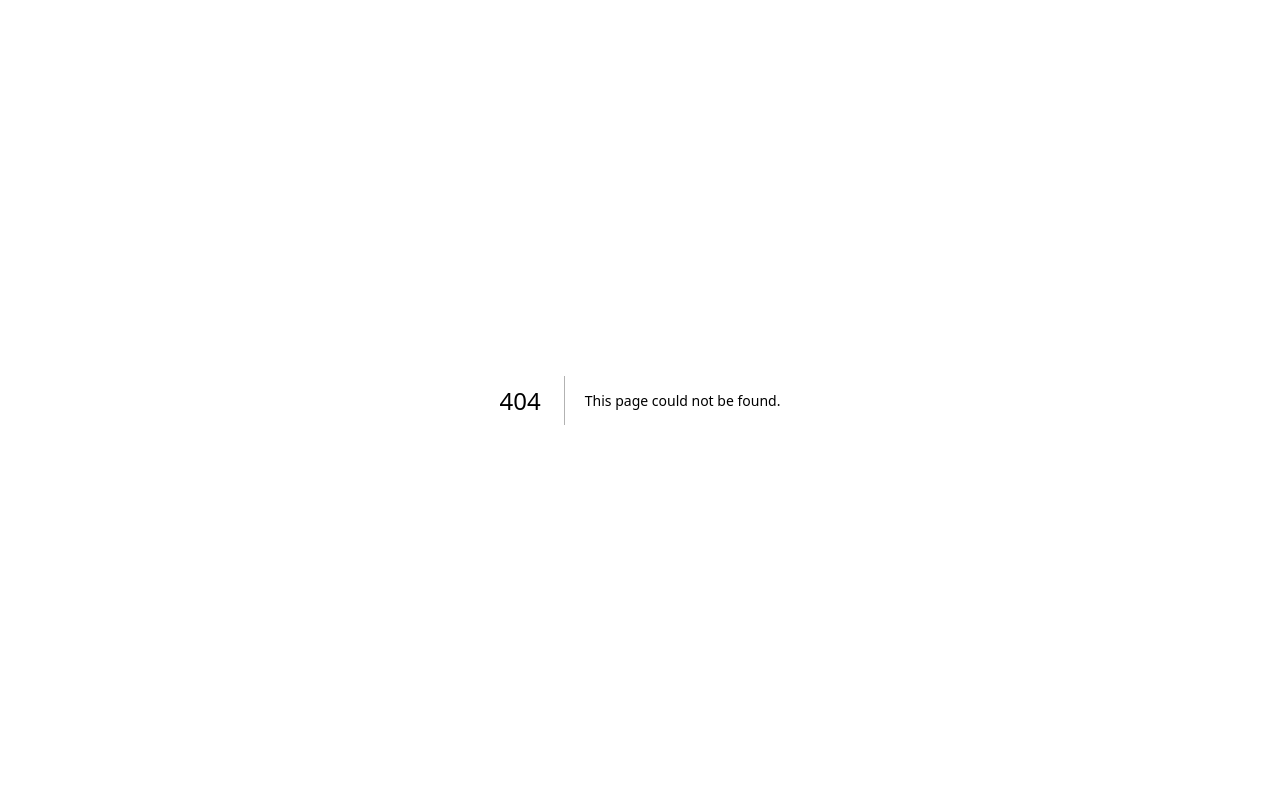
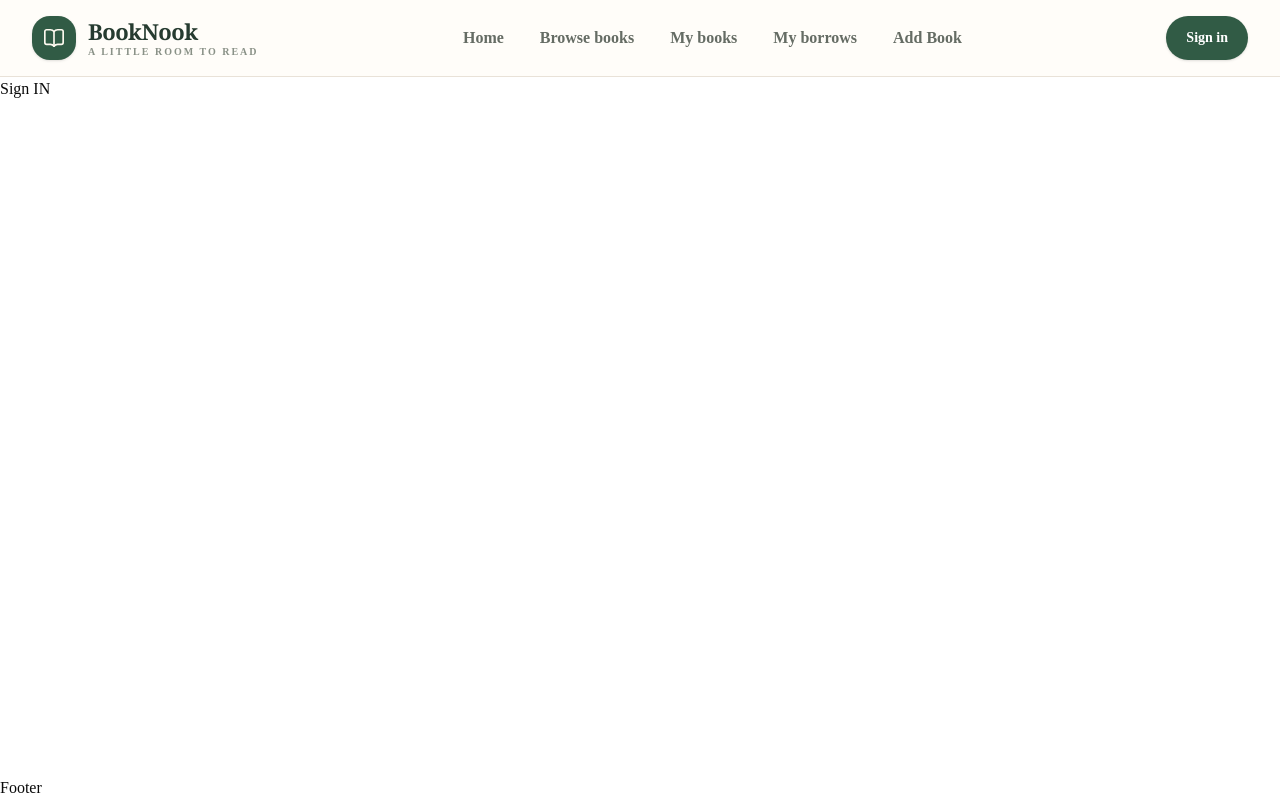
Before and after one commit to mdraju116/BookNook-A7-Frontend, a Next.js app in the folder book-nook/: page /sign-in in a window 1280 px wide. Before the commit this address had no page. Built offline with nearby package versions, Linux system fonts and the light colour scheme.

Commit message:
navbar-completed

```diff
--- /dev/null
+++ b/book-nook/src/app/(auth)/sign-in/page.tsx
@@ -0,0 +1,11 @@
+import React from 'react';
+
+const SignInPage = () => {
+    return (
+        <div>
+            Sign IN
+        </div>
+    );
+};
+
+export default SignInPage;
--- /dev/null
+++ b/book-nook/src/app/(auth)/sign-up/page.tsx
@@ -0,0 +1,10 @@
+
+const SignUpPage = () => {
+    return (
+        <div>
+            sign up
+        </div>
+    );
+};
+
+export default SignUpPage;
--- /dev/null
+++ b/book-nook/src/app/(pages)/add-book/page.tsx
@@ -0,0 +1,12 @@
+import React from 'react';
+
+const AddBookPage = () => {
+    return (
+        <div>
+            add book
+
+        </div>
+    );
+};
+
+export default AddBookPage;
--- /dev/null
+++ b/book-nook/src/app/(pages)/all-books/page.tsx
@@ -0,0 +1,11 @@
+import React from 'react';
+
+const AllBookPage = () => {
+    return (
+        <div>
+            all book
+        </div>
+    );
+};
+
+export default AllBookPage;
--- /dev/null
+++ b/book-nook/src/app/(pages)/my-books/page.tsx
@@ -0,0 +1,11 @@
+import React from 'react';
+
+const MyBookPage = () => {
+    return (
+        <div>
+            my books
+        </div>
+    );
+};
+
+export default MyBookPage;
--- /dev/null
+++ b/book-nook/src/app/(pages)/my-borrows/page.tsx
@@ -0,0 +1,11 @@
+import React from 'react';
+
+const MyBorrowPage = () => {
+    return (
+        <div>
+            my borrows
+        </div>
+    );
+};
+
+export default MyBorrowPage;
--- a/book-nook/src/app/layout.tsx
+++ b/book-nook/src/app/layout.tsx
@@ -1,6 +1,8 @@
 import type { Metadata } from "next";
 import { Geist, Geist_Mono } from "next/font/google";
 import "./globals.css";
+import Navbar from "@/components/shared/Navbar";
+import Footer from "@/components/shared/Footer";
 
 const geistSans = Geist({
   variable: "--font-geist-sans",
@@ -23,7 +25,17 @@ export default function RootLayout({ children }: LayoutProps<"/">) {
       lang="en"
       className={`${geistSans.variable} ${geistMono.variable} h-full antialiased`}
     >
-      <body className="min-h-full flex flex-col">{children}</body>
+      <body className="min-h-full flex flex-col">
+        <Navbar/>
+        <main className="flex-1">
+          {children}
+        </main>
+
+        <Footer/>
+
+      </body>
+
+
     </html>
   );
 }
--- a/book-nook/src/app/page.tsx
+++ b/book-nook/src/app/page.tsx
@@ -1,69 +1,9 @@
-import Image from "next/image";
+
 
 export default function Home() {
   return (
-    <div className="flex flex-col flex-1 items-center justify-center bg-zinc-50 font-sans dark:bg-black">
-      <main className="flex flex-1 w-full max-w-3xl flex-col items-center justify-between py-32 px-16 bg-white dark:bg-black sm:items-start">
-        <Image
-          className="dark:invert h-5 w-[100px]"
-          src="/next.svg"
-          alt="Next.js logo"
-          width={100}
-          height={20}
-          priority
-        />
-        <div className="flex flex-col items-center gap-6 text-center sm:items-start sm:text-left">
-          <h1 className="max-w-xs text-3xl font-semibold leading-10 tracking-tight text-black dark:text-zinc-50">
-            To get started, edit the{" "}
-            <code className="rounded bg-black/[.06] px-1.5 py-0.5 font-mono text-[0.9em] dark:bg-white/[.08]">
-              page.tsx
-            </code>{" "}
-            file.
-          </h1>
-          <p className="max-w-md text-lg leading-8 text-zinc-600 dark:text-zinc-400">
-            Looking for a starting point or more instructions? Head over to{" "}
-            <a
-              href="https://vercel.com/templates?framework=next.js&utm_source=create-next-app&utm_medium=appdir-template-tw&utm_campaign=create-next-app"
-              className="font-medium text-zinc-950 dark:text-zinc-50"
-            >
-              Templates
-            </a>{" "}
-            or the{" "}
-            <a
-              href="https://nextjs.org/learn?utm_source=create-next-app&utm_medium=appdir-template-tw&utm_campaign=create-next-app"
-              className="font-medium text-zinc-950 dark:text-zinc-50"
-            >
-              Learning
-            </a>{" "}
-            center.
-          </p>
-        </div>
-        <div className="flex flex-col gap-4 text-base font-medium sm:flex-row">
-          <a
-            className="flex h-12 w-full items-center justify-center gap-2 rounded-full bg-foreground px-5 text-background transition-colors hover:bg-[#383838] dark:hover:bg-[#ccc] md:w-[158px]"
-            href="https://vercel.com/new?utm_source=create-next-app&utm_medium=appdir-template-tw&utm_campaign=create-next-app"
-            target="_blank"
-            rel="noopener noreferrer"
-          >
-            <Image
-              className="dark:invert h-[14px] w-4"
-              src="/vercel.svg"
-              alt="Vercel logomark"
-              width={16}
-              height={14}
-            />
-            Deploy Now
-          </a>
-          <a
-            className="flex h-12 w-full items-center justify-center rounded-full border border-solid border-black/[.08] px-5 transition-colors hover:border-transparent hover:bg-black/[.04] dark:border-white/[.145] dark:hover:bg-[#1a1a1a] md:w-[158px]"
-            href="https://nextjs.org/docs?utm_source=create-next-app&utm_medium=appdir-template-tw&utm_campaign=create-next-app"
-            target="_blank"
-            rel="noopener noreferrer"
-          >
-            Documentation
-          </a>
-        </div>
-      </main>
+    <div >
+       Hello
     </div>
   );
 }
--- /dev/null
+++ b/book-nook/src/components/shared/Footer.tsx
@@ -0,0 +1,16 @@
+
+
+const Footer = () => {
+
+    // Show the logo, a short line about the website, contact info,
+    // social links, and a copyright line
+
+
+    return (
+        <div>
+            Footer
+        </div>
+    );
+};
+
+export default Footer;
--- /dev/null
+++ b/book-nook/src/components/shared/Navbar.tsx
@@ -0,0 +1,85 @@
+"use client";
+
+import { useState } from "react";
+import Link from "next/link";
+import { BookOpen, Menu, X } from "lucide-react";
+import UserInfo from "./UserInfo";
+
+const navlinks = [
+  { label: "Home", link: "/" },
+  { label: "Browse books", link: "/all-books" },
+  { label: "My books", link: "/my-books" },
+  { label: "My borrows", link: "/my-borrows" },
+  { label: "Add Book", link: "/add-book" },
+];
+
+const Navbar = () => {
+  const [menuOpen, setMenuOpen] = useState(false);
+
+  return (
+  <header className="sticky top-0 z-40 border-b border-[#e9e2d8] bg-[#fffdf9]/95 backdrop-blur-md">
+    <div className="mx-auto max-w-7xl px-5 sm:px-8">
+      <div className="flex min-h-19 items-center justify-between gap-6">
+        <Link href="/" aria-label="BookNook home" className="group flex shrink-0 items-center gap-3">
+          <span className="flex size-11 items-center justify-center rounded-2xl bg-[#315b45] text-[#fffaf0] shadow-sm transition-transform group-hover:-rotate-3">
+            <BookOpen size={22} strokeWidth={1.8} />
+          </span>
+          <span className="leading-tight">
+            <span className="block font-serif text-[22px] font-bold tracking-tight text-[#263b30]">BookNook</span>
+            <span className="block text-[10px] font-semibold uppercase tracking-[0.2em] text-[#899187]">A little room to read</span>
+          </span>
+        </Link>
+
+        <nav aria-label="Main navigation" className="hidden items-center gap-1 md:flex ">
+          {navlinks.map(({ label, link }) => (
+            <Link
+              key={link}
+              href={link}
+              className="rounded-full px-4 py-2.5 text-md font-bold text-[#656c64] transition-colors hover:bg-[#f2f1e9] hover:text-[#315b45]"
+            >
+              {label}
+            </Link>
+          ))}
+        </nav>
+
+        <div className="hidden shrink-0 items-center gap-3 sm:flex">
+         <UserInfo/>
+        </div>
+
+        <button
+          type="button"
+          className="flex size-11 shrink-0 items-center justify-center rounded-full text-[#315b45] transition hover:bg-[#f2f1e9] md:hidden"
+          aria-label={menuOpen ? "Close navigation menu" : "Open navigation menu"}
+          aria-expanded={menuOpen}
+          aria-controls="mobile-navigation"
+          onClick={() => setMenuOpen((open) => !open)}
+        >
+          {menuOpen ? <X size={23} /> : <Menu size={23} />}
+        </button>
+      </div>
+
+      {menuOpen && (
+        <nav id="mobile-navigation" aria-label="Mobile navigation" className="border-t border-[#e9e2d8] py-3 md:hidden">
+          <div className="flex flex-col gap-1">
+            {navlinks.map(({ label, link }) => (
+              <Link
+                key={link}
+                href={link}
+                onClick={() => setMenuOpen(false)}
+                className="rounded-xl px-4 py-3 text-sm font-semibold text-[#49584d] transition-colors hover:bg-[#f2f1e9] hover:text-[#315b45]"
+              >
+                {label}
+              </Link>
+            ))}
+            <div className="border-t border-[#e9e2d8] px-4 pt-3">
+              <UserInfo />
+            </div>
+          </div>
+        </nav>
+      )}
+    </div>
+  </header>
+  );
+};
+
+export default Navbar;
--- /dev/null
+++ b/book-nook/src/components/shared/UserInfo.tsx
@@ -0,0 +1,15 @@
+import Link from "next/link";
+
+
+const UserInfo = () => {
+
+    return (
+        <div>
+           <Link href="/add-book" className="inline-flex items-center gap-2 rounded-full bg-[#315b45] px-5 py-3 text-sm font-semibold text-white shadow-sm transition hover:bg-[#254936] hover:shadow-md">
+            Sign in
+          </Link>
+        </div>
+    );
+};
+
+export default UserInfo;
```
